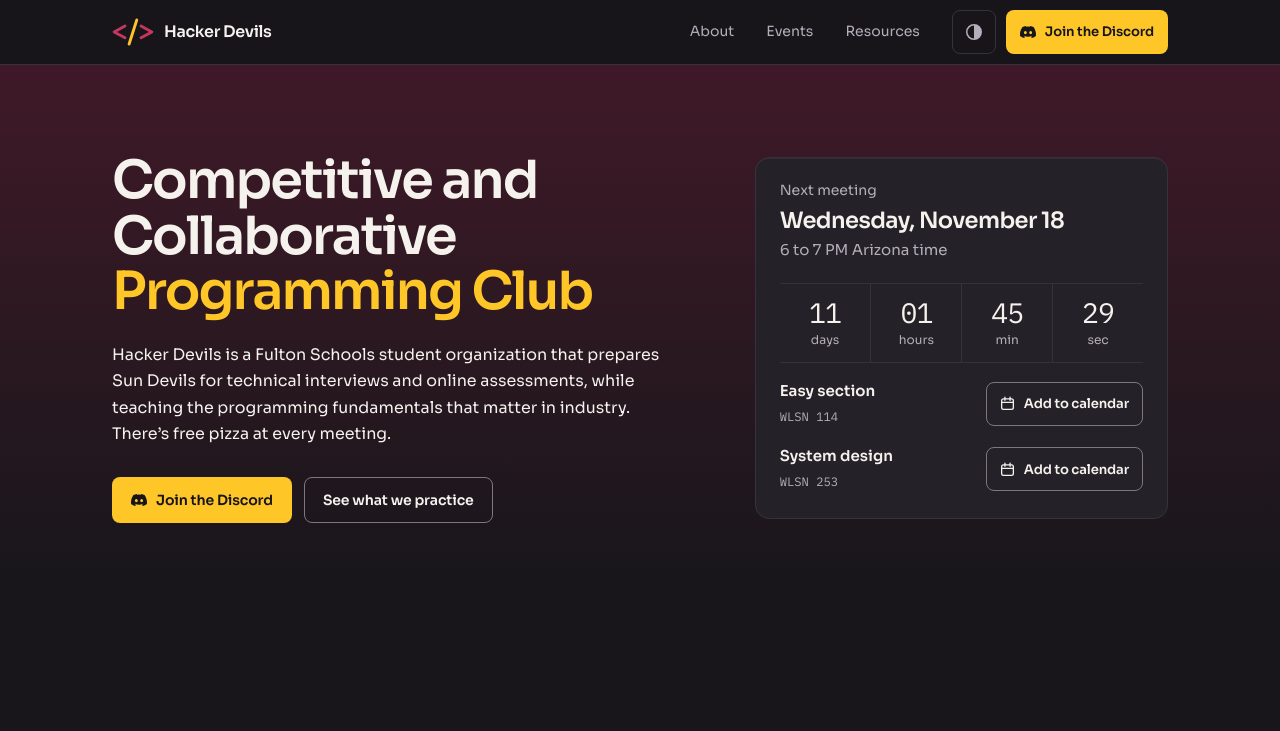
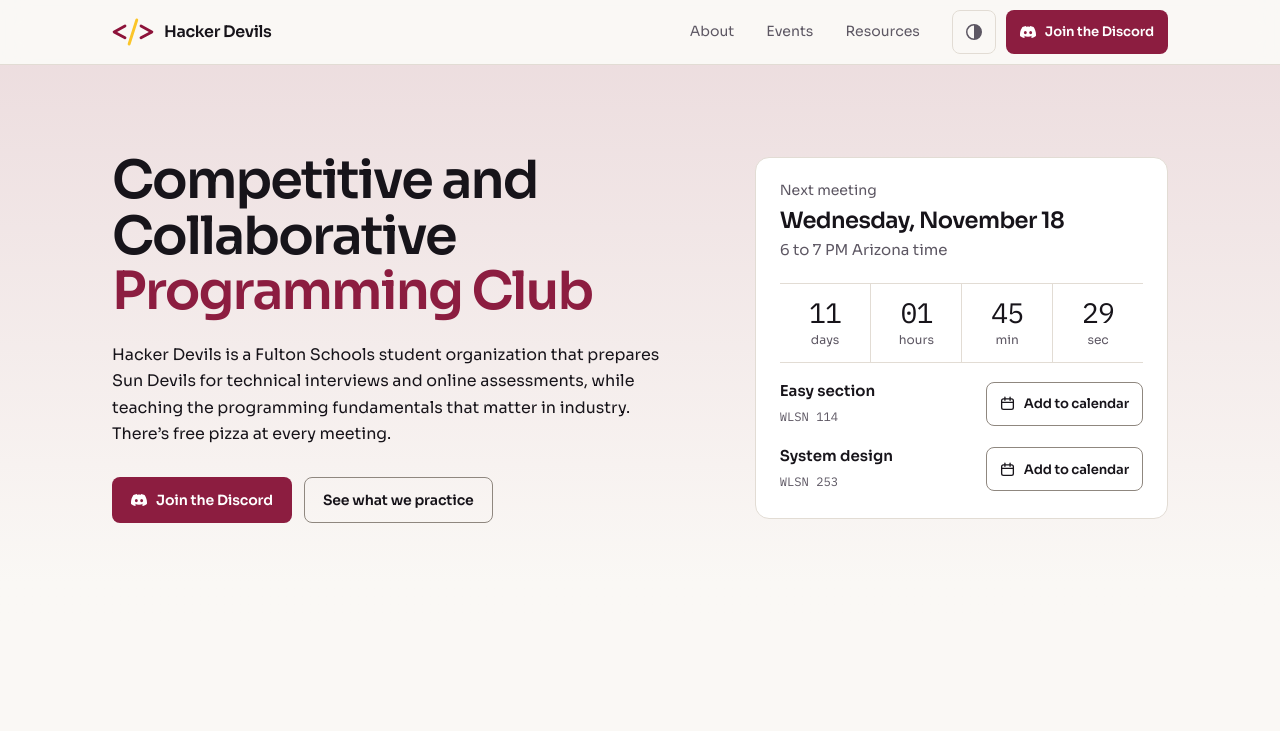
Before and after one commit to Hacker-Devils/web-hackerdevils, a Next.js app: page / in a window 1280 px wide. Shown: the top 731 px of the page. Built offline with nearby package versions, Linux system fonts and the light colour scheme.

Commit message:
Make light mode the default theme

```diff
--- a/app/globals.css
+++ b/app/globals.css
@@ -2,7 +2,7 @@
    1. Tokens  2. Base  3. Layout  4. UI components  5. Site chrome  6. Sections  7. Motion
 
    Decisions:
-   - Colour: near-black by default, with maroon and gold from the club's logo. Gold marks what to act on; maroon carries identity.
+   - Colour: warm off-white by default with a charcoal dark theme on the toggle, and maroon and gold from the club's logo. Gold marks what to act on; maroon carries identity.
    - Surfaces: one raised tone, hairline borders and a 1px top highlight, so structure reads without heavy shadows.
    - Type: Sora for its wide, confident shapes. Plex Mono only where digits or code must align.
    - Shape: 8px on controls, 14px on panels, so nesting looks deliberate. */
--- a/app/layout.tsx
+++ b/app/layout.tsx
@@ -19,18 +19,18 @@ export const metadata: Metadata = {
 export const viewport: Viewport = {
   width: "device-width",
   initialScale: 1,
-  themeColor: "#18161b",
+  themeColor: "#faf8f5",
 };
 
 /**
  * Runs before first paint so the stored theme applies without a flash.
- * Dark is the brand default for everyone, so only a saved choice from the toggle changes it.
+ * Light is the default for everyone, so only a saved choice from the toggle changes it.
  */
-const themeScript = `(function(){try{var t=localStorage.getItem('hkd-theme');if(t!=='light'&&t!=='dark'){t='dark'}document.documentElement.setAttribute('data-theme',t)}catch(e){}})();`;
+const themeScript = `(function(){try{var t=localStorage.getItem('hkd-theme');if(t!=='light'&&t!=='dark'){t='light'}document.documentElement.setAttribute('data-theme',t)}catch(e){}})();`;
 
 export default function RootLayout({ children }: { children: React.ReactNode }) {
   return (
-    <html lang="en" data-theme="dark" className={`${sora.variable} ${plexMono.variable}`} suppressHydrationWarning>
+    <html lang="en" data-theme="light" className={`${sora.variable} ${plexMono.variable}`} suppressHydrationWarning>
       <head>
         <script dangerouslySetInnerHTML={{ __html: themeScript }} />
       </head>
```
